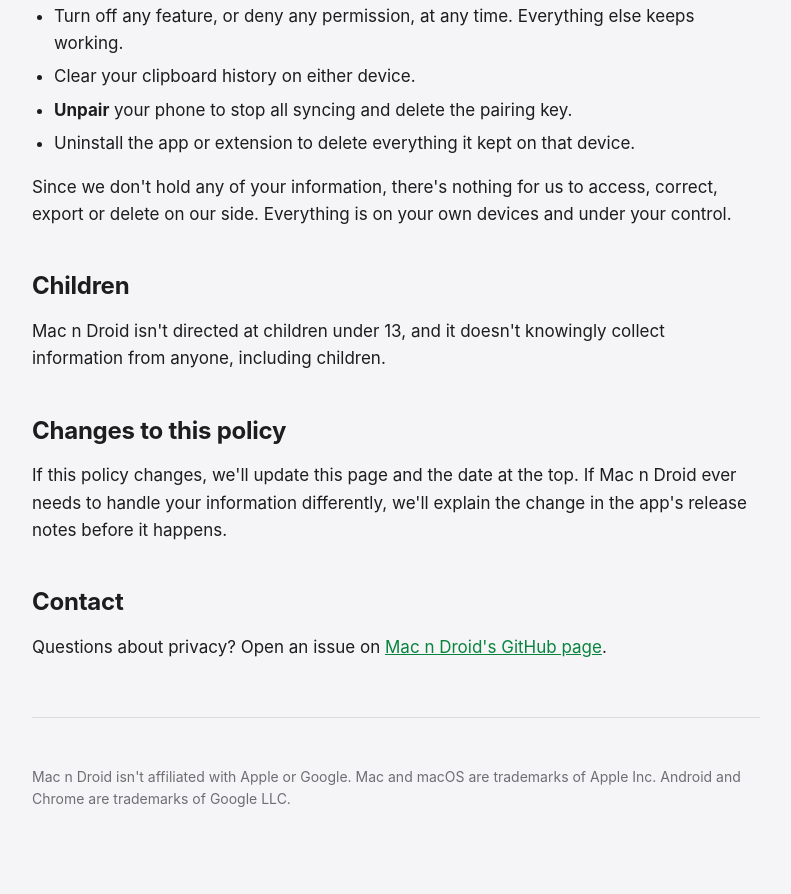
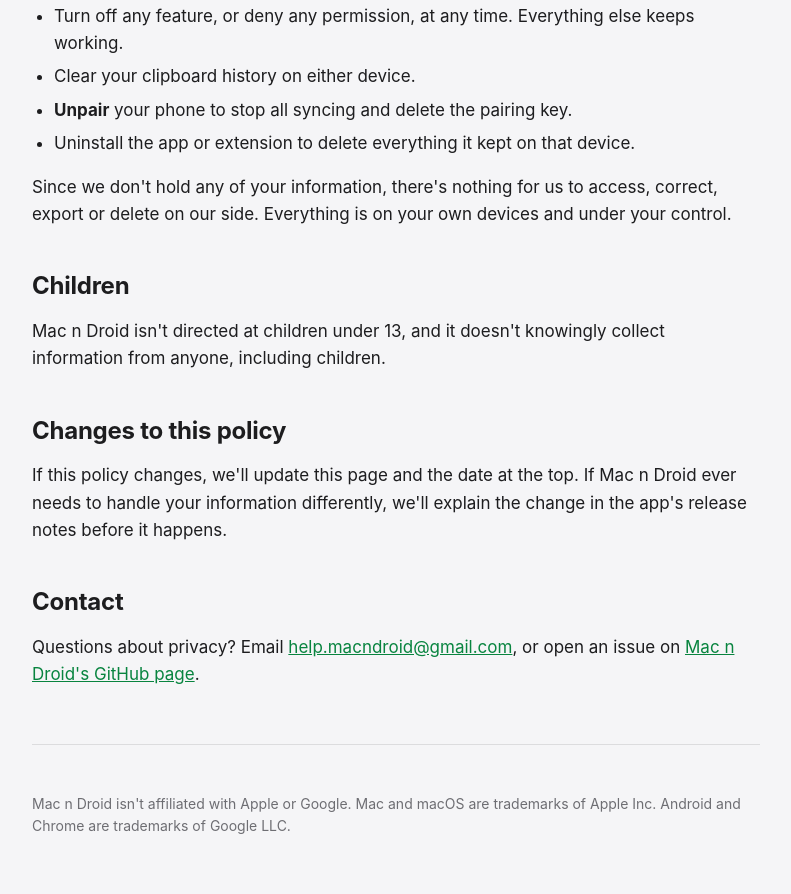
Before and after one commit to design-n-build/mac-n-droid, a browser extension: page site/privacy.html in a window 1280 px wide. Shown: the part 4423-5317 px from the top of the page, without its empty margins (244-1035 px from the left). Before the commit the page ends 5290 px from the top, so only its background shows below. Drawn offline with Linux system fonts and the light colour scheme.

Commit message:
Mac n Droid 0.12.1
Release notes, support email (help.macndroid@gmail.com) in the privacy
policy, store listings and GitHub contact links.

Co-Authored-By: Claude Opus 5.5 <noreply@anthropic.com>

```diff
--- a/site/privacy.html
+++ b/site/privacy.html
@@ -161,7 +161,7 @@ footer{color:var(--muted);font-size:14px;padding:48px 0 56px;border-top:1px soli
 <p>If this policy changes, we'll update this page and the date at the top. If Mac n Droid ever needs to handle your information differently, we'll explain the change in the app's release notes before it happens.</p>
 
 <h2>Contact</h2>
-<p>Questions about privacy? Open an issue on <a href="https://github.com/santosh-mudragada-1/mac-n-droid/issues">Mac n Droid's GitHub page</a>.</p>
+<p>Questions about privacy? Email <a href="mailto:help.macndroid@gmail.com">help.macndroid@gmail.com</a>, or open an issue on <a href="https://github.com/santosh-mudragada-1/mac-n-droid/issues">Mac n Droid's GitHub page</a>.</p>
 </main>
 
 <footer>
```
Also changed, not shown: 5 other files.
